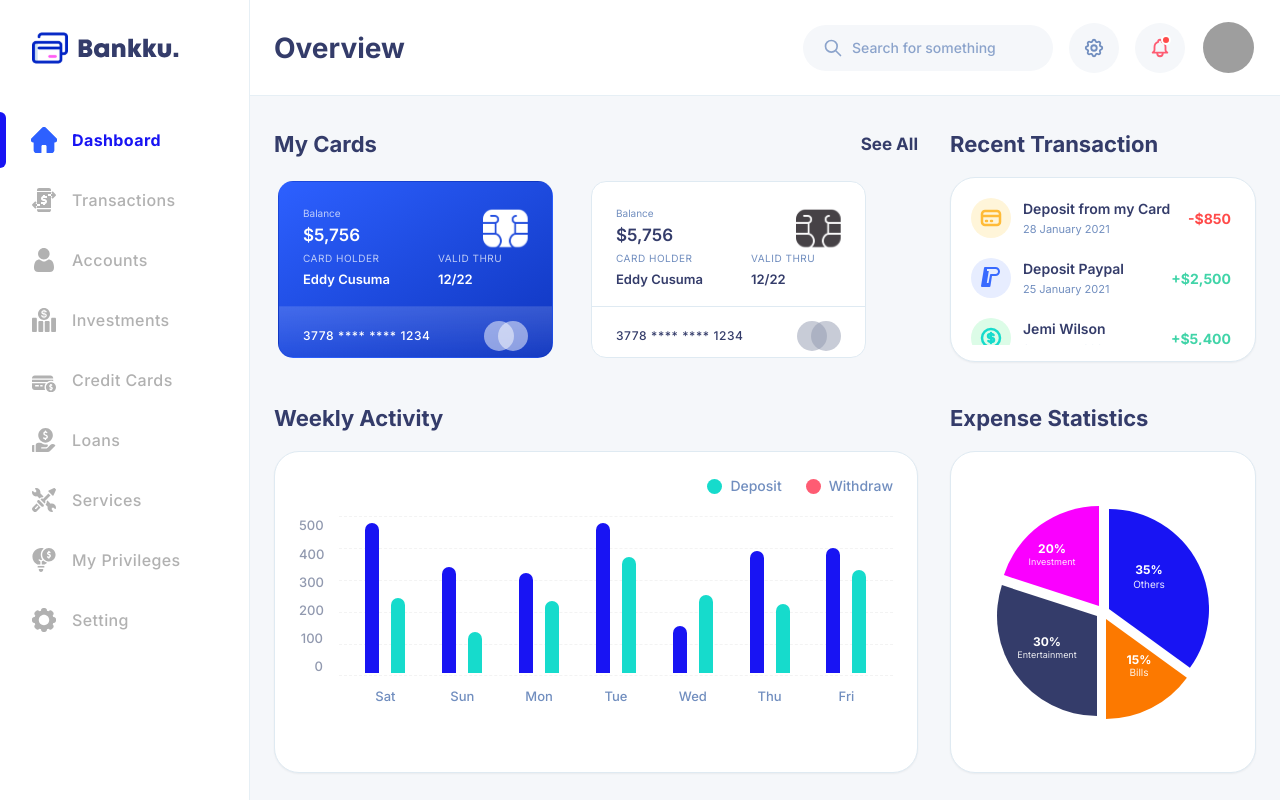
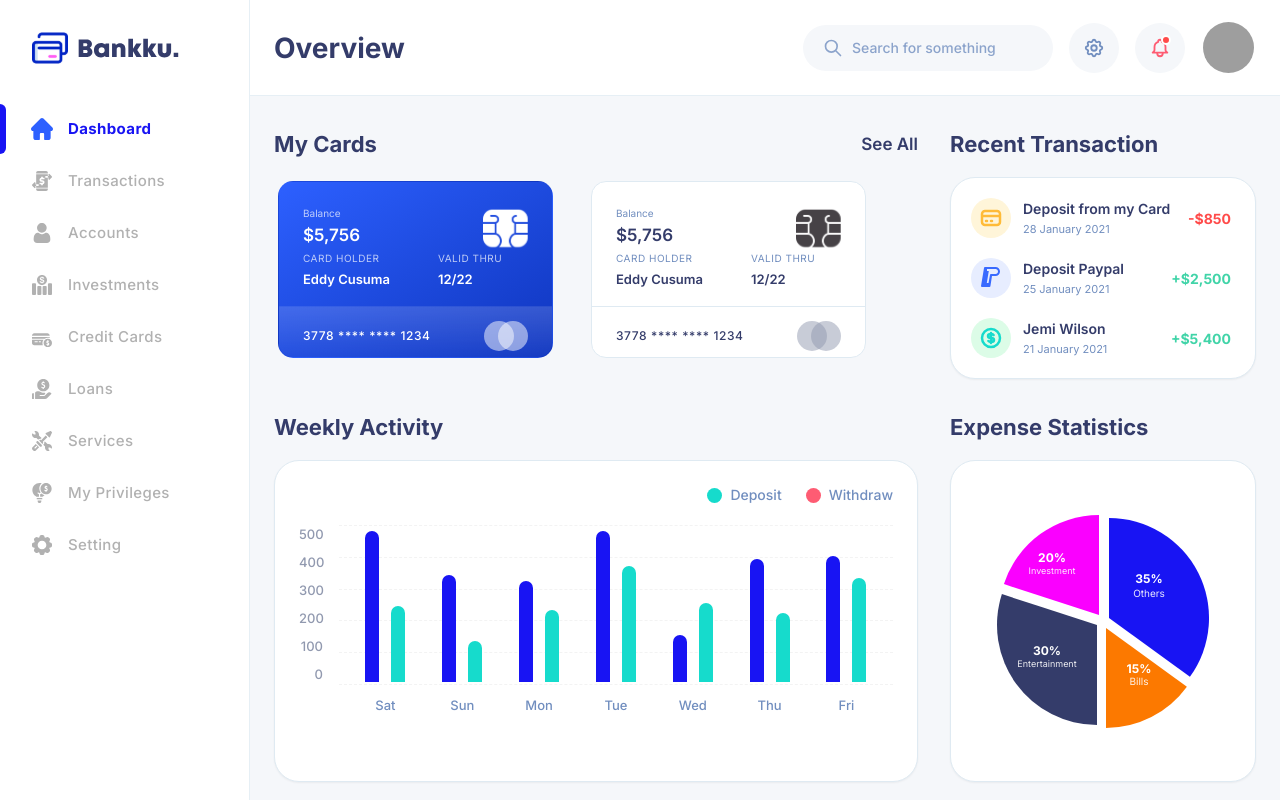
Before and after one commit to Fianisme/inagataintern_challenge, a React (Vite) app: page / in a window 1280 px wide. Built offline with nearby package versions, Linux system fonts and the light colour scheme; grey boxes are pictures that could not be loaded.

Commit message:
Finalisasi

```diff
--- a/src/components/common/Sidebar.jsx
+++ b/src/components/common/Sidebar.jsx
@@ -1,21 +1,28 @@
-import React, { useState } from 'react';
+import React, { useState } from "react";
 
-function Sidebar({ activeMenu: propActiveMenu, setActiveMenu: propSetActiveMenu, sidebarOpen, setSidebarOpen }) {
-  const [localActiveMenu, setLocalActiveMenu] = useState('Dashboard');
+function Sidebar({
+  activeMenu: propActiveMenu,
+  setActiveMenu: propSetActiveMenu,
+  sidebarOpen,
+  setSidebarOpen,
+}) {
+  const [localActiveMenu, setLocalActiveMenu] = useState("Dashboard");
 
-  const activeMenu    = propActiveMenu    !== undefined ? propActiveMenu    : localActiveMenu;
-  const setActiveMenu = propSetActiveMenu !== undefined ? propSetActiveMenu : setLocalActiveMenu;
+  const activeMenu =
+    propActiveMenu !== undefined ? propActiveMenu : localActiveMenu;
+  const setActiveMenu =
+    propSetActiveMenu !== undefined ? propSetActiveMenu : setLocalActiveMenu;
 
   const menuItems = [
-    { name: 'Dashboard',    iconName: 'dashboard.svg'   },
-    { name: 'Transactions', iconName: 'transaction.svg' },
-    { name: 'Accounts',     iconName: 'account.svg'     },
-    { name: 'Investments',  iconName: 'Investments.svg' },
-    { name: 'Credit Cards', iconName: 'CreditCards.svg' },
-    { name: 'Loans',        iconName: 'loans.svg'       },
-    { name: 'Services',     iconName: 'Services.svg'    },
-    { name: 'My Privileges',iconName: 'Privileges.svg'  },
-    { name: 'Setting',      iconName: 'settings.svg'    },
+    { name: "Dashboard", iconName: "dashboard.svg" },
+    { name: "Transactions", iconName: "transaction.svg" },
+    { name: "Accounts", iconName: "account.svg" },
+    { name: "Investments", iconName: "Investments.svg" },
+    { name: "Credit Cards", iconName: "CreditCards.svg" },
+    { name: "Loans", iconName: "loans.svg" },
+    { name: "Services", iconName: "Services.svg" },
+    { name: "My Privileges", iconName: "Privileges.svg" },
+    { name: "Setting", iconName: "settings.svg" },
   ];
 
   const activeIndex = menuItems.findIndex((item) => item.name === activeMenu);
@@ -31,32 +38,51 @@ function Sidebar({ activeMenu: propActiveMenu, setActiveMenu: propSetActiveMenu,
       )}
 
       {/* Sidebar */}
-      <aside className={`
+      <aside
+        className={`
         fixed tablet:static top-0 bottom-0 left-0 z-40
         w-[250px] min-w-[250px] h-screen bg-white border-r border-[#E6EFF5] flex flex-col
         transition-transform duration-300 ease-in-out tablet:translate-x-0
-        ${sidebarOpen ? 'translate-x-0' : '-translate-x-full'}
-      `}>
-        {/* Logo */}
+        ${sidebarOpen ? "translate-x-0" : "-translate-x-full"}
+      `}
+      >
+        {/* Logo Utama Bankku (Aman, Tidak Berubah) */}
         <div className="h-20 tablet:h-24 flex items-center justify-between px-6 tablet:px-8">
-          <img src="/images/sidebar/Logo.svg" alt="Bankku Logo" className="h-[32px] tablet:h-[36px] w-auto" />
+          <img
+            src="/images/sidebar/Logo.svg"
+            alt="Bankku Logo"
+            className="h-[32px] tablet:h-[36px] w-auto"
+          />
           <button
             className="tablet:hidden text-[#B1B1B1] hover:text-[#343C6A] cursor-pointer"
             onClick={() => setSidebarOpen(false)}
           >
-            <svg className="w-6 h-6" fill="none" stroke="currentColor" viewBox="0 0 24 24">
-              <path strokeLinecap="round" strokeLinejoin="round" strokeWidth="2" d="M6 18L18 6M6 6l12 12" />
+            <svg
+              className="w-6 h-6"
+              fill="none"
+              stroke="currentColor"
+              viewBox="0 0 24 24"
+            >
+              <path
+                strokeLinecap="round"
+                strokeLinejoin="round"
+                strokeWidth="2"
+                d="M6 18L18 6M6 6l12 12"
+              />
             </svg>
           </button>
         </div>
 
         {/* Menu */}
-        <nav className="flex-1 py-4 flex flex-col gap-1 overflow-y-auto relative">
+        <nav className="flex-1 py-2 flex flex-col gap-0.5 overflow-y-auto relative">
           {/* Sliding active indicator */}
           {activeIndex !== -1 && (
             <div
               className="absolute left-0 top-0 w-[6px] bg-[#1814F3] rounded-r-md transition-transform duration-300 ease-in-out pointer-events-none"
-              style={{ height: '56px', transform: `translateY(${activeIndex * 60 + 16}px)` }}
+              style={{
+                height: "50px",
+                transform: `translateY(${activeIndex * 52 + 8}px)`,
+              }}
             />
           )}
 
@@ -69,26 +95,31 @@ function Sidebar({ activeMenu: propActiveMenu, setActiveMenu: propSetActiveMenu,
                   setActiveMenu(item.name);
                   if (setSidebarOpen) setSidebarOpen(false);
                 }}
-                className={`group flex items-center gap-4 h-[56px] px-8 cursor-pointer relative transition-all duration-200 ${
-                  isActive ? 'text-[#1814F3]' : 'text-[#B1B1B1] hover:text-[#343C6A]'
+                className={`group flex items-center gap-4 h-[50px] px-8 cursor-pointer relative transition-all duration-200 ${
+                  isActive
+                    ? "text-[#1814F3]"
+                    : "text-[#B1B1B1] hover:text-[#343C6A]"
                 }`}
               >
-                {/* Hover indicator */}
-                {!isActive && (
-                  <div className="absolute left-0 top-0 bottom-0 w-[6px] bg-[#1814F3] rounded-r-md transition-transform duration-300 scale-y-0 group-hover:scale-y-50" />
-                )}
-
-                {/* Icon */}
-                <div className={`transition-transform duration-300 ${isActive ? 'scale-110' : 'group-hover:scale-105'}`}>
+                {/* Icon Per Menu */}
+                <div
+                  className={`flex-shrink-0 transition-transform duration-300 ${isActive ? "scale-110" : "group-hover:scale-105"}`}
+                >
                   <img
-                    src={isActive ? `/images/sidebar/Pageshover/${item.iconName}` : `/images/sidebar/Pages/${item.iconName}`}
+                    src={
+                      isActive
+                        ? `/images/sidebar/Pageshover/${item.iconName}`
+                        : `/images/sidebar/Pages/${item.iconName}`
+                    }
                     alt={item.name}
-                    className={`w-6 h-6 object-contain transition-all duration-300 ${isActive ? '' : 'sidebar-icon-hover'}`}
+                    className="w-5 h-5 object-contain transition-all duration-300 sidebar-icon-hover"
                   />
                 </div>
 
-                {/* Label */}
-                <span className={`text-[16px] tracking-wide ${isActive ? 'font-bold' : 'font-medium group-hover:font-semibold'}`}>
+                {/* Label Menu */}
+                <span
+                  className={`text-[15px] tracking-wide ${isActive ? "font-bold" : "font-medium group-hover:font-semibold"}`}
+                >
                   {item.name}
                 </span>
               </div>
--- a/src/views/Dashboard.jsx
+++ b/src/views/Dashboard.jsx
@@ -14,15 +14,15 @@ export default function Dashboard() {
         {/* ================= ROW 1 (Dashboard.jsx) ================= */}
         {/* Left: My Cards */}
         <div className="tablet:col-span-8 space-y-3 tablet:space-y-4">
-          {/* Tetap seperti kode kamu */}
           <div className="flex justify-between items-center">
             <h3 className="text-[18px] tablet:text-[22px] font-bold text-[#343C6A]">
               My Cards
             </h3>
-            <button className="text-[15px] tablet:text-[17px] font-bold text-[#343C6A] hover:text-[#1814F3] transition-colors cursor-pointer">
+            <button className="text-[15px] tablet:text-[17px] desktop:text-[15px] font-semibold text-[#343C6A] hover:text-[#1814F3] transition-colors cursor-pointer">
               See All
             </button>
           </div>
+          {/* Tambahkan id atau penanda flex agar layouting di kanan bisa mendeteksi tinggi aslinya */}
           <div className="flex gap-5 tablet:gap-[30px] overflow-x-auto pb-2 scrollbar-none">
             <div className="min-w-[265px] tablet:min-w-[283px] desktop:flex-1">
               <Cards
@@ -46,18 +46,19 @@ export default function Dashboard() {
         </div>
 
         {/* Right: Recent Transaction */}
-        {/* FIX DI SINI: Hapus flex flex-col, kunci tinggi totalnya di tablet agar pas dengan tinggi kartu */}
-        <div className="tablet:col-span-4 space-y-3 tablet:space-y-4">
+        {/* JURUS PERFECT ALIGNMENT: Tambahkan flex flex-col khusus untuk tablet ke atas */}
+        <div className="tablet:col-span-4 space-y-3 tablet:space-y-4 flex flex-col">
           <h3 className="text-[18px] tablet:text-[22px] font-bold text-[#343C6A]">
             Recent Transaction
           </h3>
-          {/*
-    DI SINI KUNCINYA:
-    Di mobile tingginya auto/min-h-230.
-    Di tablet 1024px, tinggi kartu berkisar di 185px-190px.
-    Di desktop 1440px, tinggi kartu berkisar di 215px-225px.
-  */}
-          <div className="w-full tablet:h-[185px] desktop:h-[225px]">
+
+          {/* SOLUSI ABSOLUT:
+            - Di mobile, biarkan dia fleksibel memakai min-h-[230px] atau bawaan aslinya.
+            - Di tablet & desktop, hilangkan tinggi statis (h-[]). Gunakan flex-1 dibarengi h-0.
+              Ini memaksa box putih RecentTransactions memotong bumbunya sendiri dan
+              lurus mutlak mengikuti tinggi sejajar dengan Card di sebelah kirinya!
+          */}
+          <div className="w-full min-h-[230px] tablet:min-h-0 tablet:flex-1 tablet:h-0">
             <RecentTransactions />
           </div>
         </div>
```
